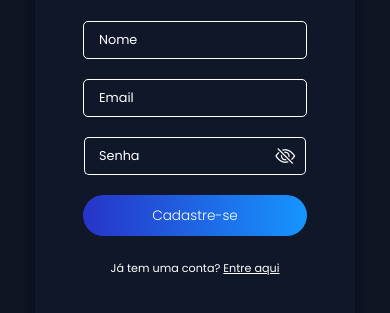
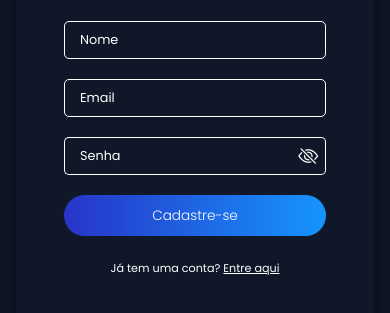
Before and after one commit to jefferson-da-silva-santos/project-digital-innovation, a plain HTML site: page src/pages/cadastro.html in a window 390 px wide. Shown: the part 323-636 px from the top of the page. Drawn offline with nearby package versions, Linux system fonts and the light colour scheme.

Commit message:
Tamanho da página de cadastro ajustado para dispositivos móveis

```diff
--- a/src/css/media-css.css
+++ b/src/css/media-css.css
@@ -68,7 +68,7 @@
 
 @media screen and (max-width: 781px) {
   .group-form-image {
-    grid-template-columns: 1fr;
+    grid-template-columns: 1fr 20em;
   }
 
   .header__title {
@@ -81,6 +81,10 @@
 }
 
 @media screen and (max-width: 682px) {
+  .group-form-image {
+    grid-template-columns: 1fr 18em;
+}
+
   .texts-option-login {
     display: grid;
     grid-template-columns: 1fr;
@@ -112,7 +116,12 @@
   }
 }
 
-@media screen and (max-width: 632px) {
+@media screen and (max-width: 632px) {    .group-form-image {
+  grid-template-columns: none;
+  width: 100%;
+  margin: 2em;
+}
+
   .header__title {
     font-size: 2.5em;
   }
@@ -137,12 +146,10 @@
 
 @media screen and (max-width: 420px) {
   .group-form-image {
-    grid-template-columns: 20em;
-  }
-
-  .group-password-inputs :nth-child(1) {
-    width: 13.6em;
-  }
+    width: 100%;
+    margin: 1em;
+    grid-template-columns: none;
+}
 
   .title-form {
     font-size: 1.45em;
@@ -207,15 +214,12 @@
 
   .form {
     padding: 0 2em 3em 2em;
-}
+  }
 
   .group-form-image {
     grid-template-columns: 18em;
   }
 
-   .group-password-inputs :nth-child(1) {
-    width: 13.6em;
-  }
 
   .subtitle-form {
     font-size: 0.8em;
--- a/src/css/styles.css
+++ b/src/css/styles.css
@@ -412,6 +412,8 @@ strong {
 
 .group-password-inputs {
   display: flex;
+  align-items: stretch;
+  width: 100%;
 }
 
 .group-inputs-form-cadastro :nth-child(4) {
@@ -429,7 +431,6 @@ strong {
 }
 
 .group-password-inputs :nth-child(1) {
-  width: 18em;
   border-top: 1px solid white;
   border-left: 1px solid white;
   border-bottom: 1px solid white;
```
